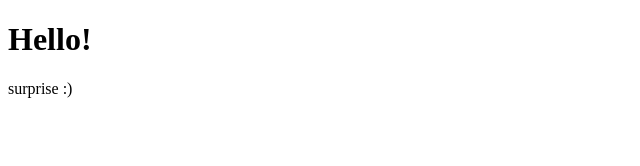
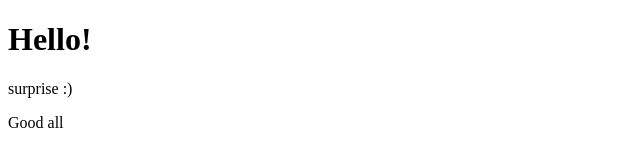
Before and after one commit to arturtretyak/DemoLesson, a plain HTML site: page index.html in a window 1280 px wide. Shown: the full height of the page, 0-640 px from the left. Drawn offline with Linux system fonts and the light colour scheme.

Commit message:
add new string

```diff
--- a/index.html
+++ b/index.html
@@ -9,5 +9,6 @@
 <body>
     <h1>Hello!</h1>
     <p>surprise :)</p>
+    <p>Good all</p>
 </body>
 </html>
```
